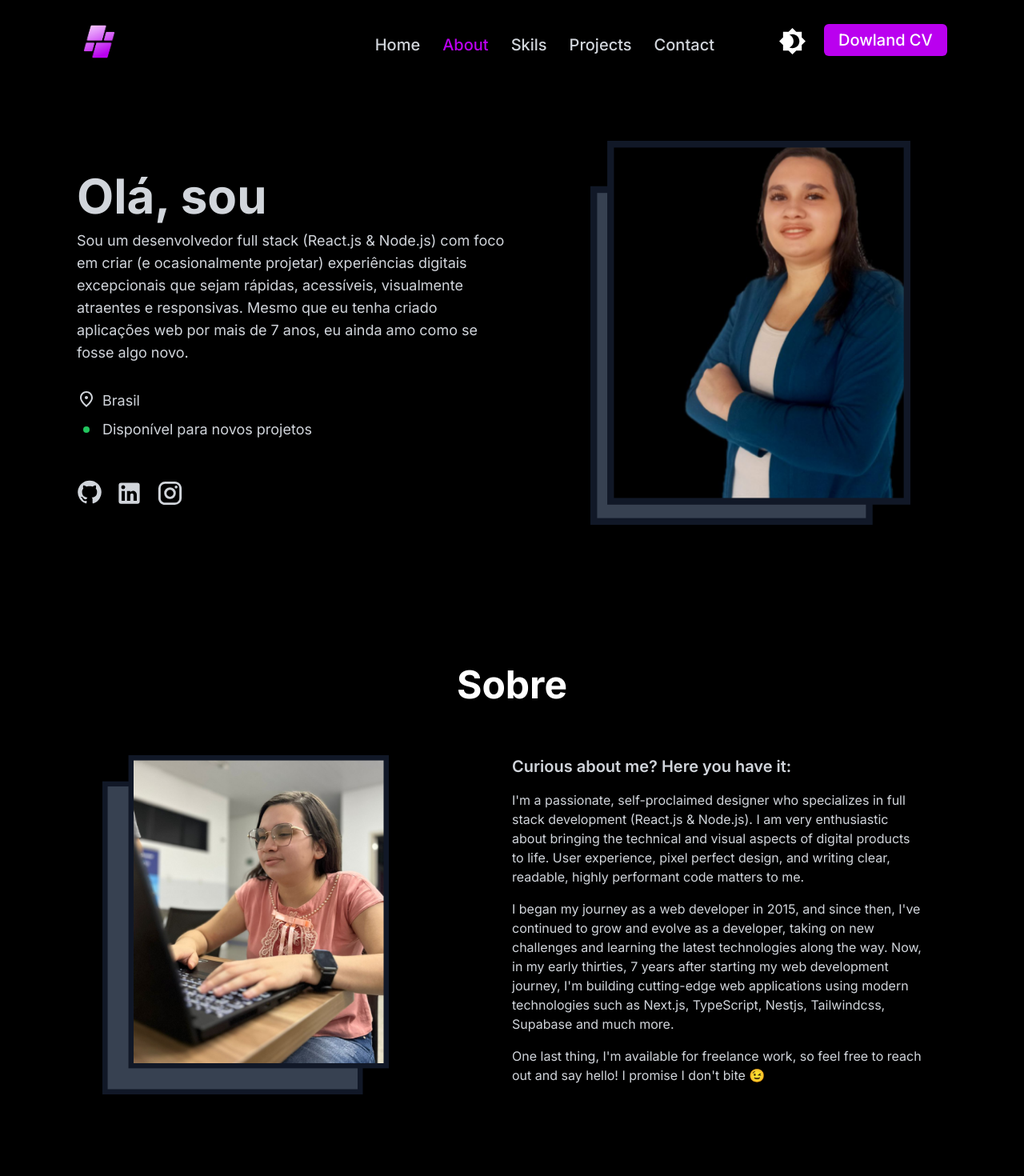
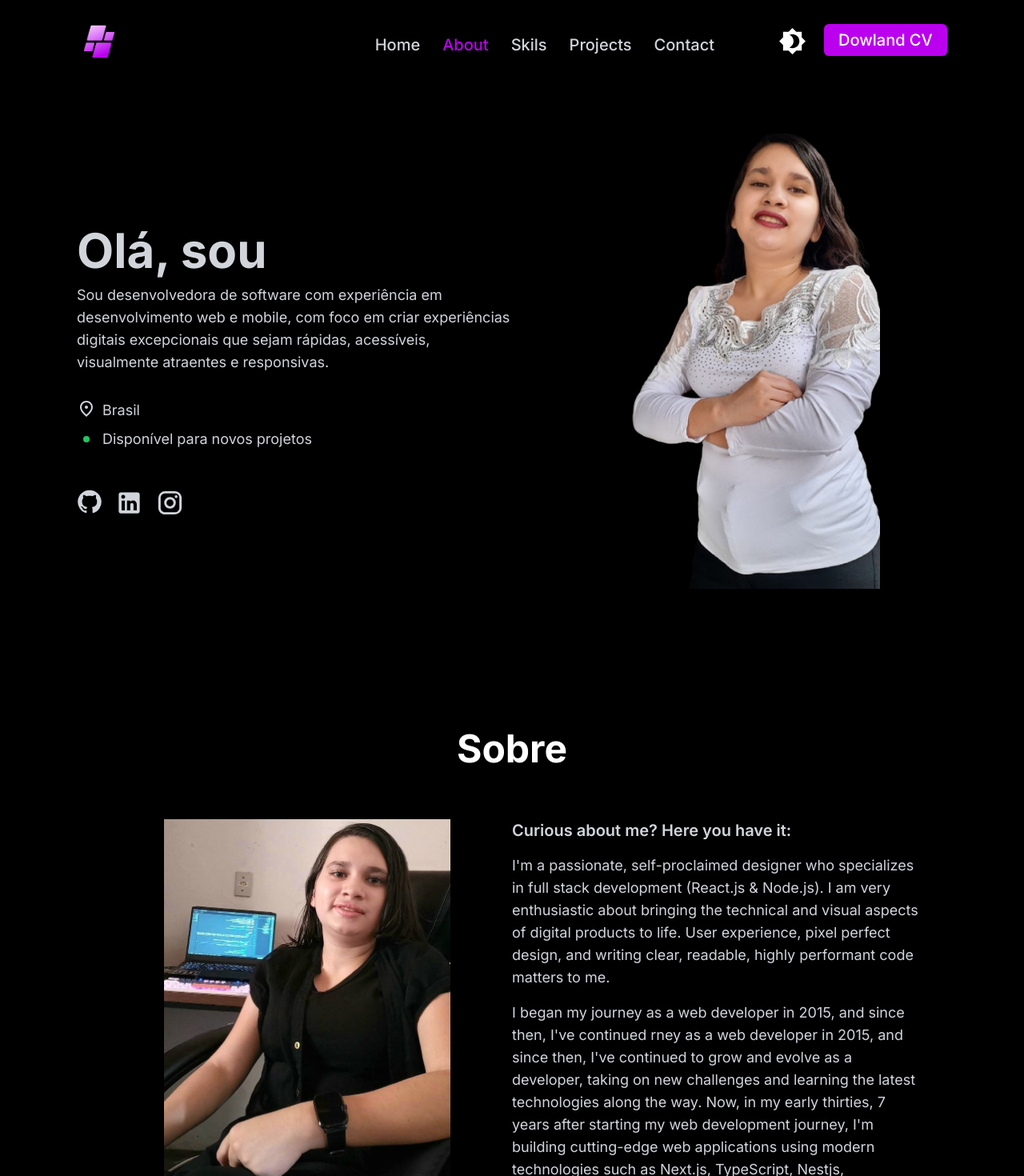
Before and after one commit to liviaaraujo-dev/livia-araujo, a React (Vite) app: page / in a window 1280 px wide. Shown: the top 1470 px of the page at 80% size. Built offline with nearby package versions, Linux system fonts and the light colour scheme.

Commit message:
about-home corrections

```diff
--- a/src/components/About.tsx
+++ b/src/components/About.tsx
@@ -1,20 +1,20 @@
-import foto2 from "../assets/foto2.png";
+import foto2 from "../assets/foto12.jpeg";
 
 
 export function About() {
     return (
         <section className="flex flex-col justify-center items-center pb-36 bg-white dark:bg-black text-[#4B5563] dark:text-[#D1D5DB]">
             <h2 className="text-3xl text-center lg:text-5xl font-bold text-black dark:text-white lg:text-start mt-8">Sobre</h2>
-            <div className="w-[80%] lg:flex lg:flex-row lg:mt-8">
+            <div className="w-[80%] lg:flex lg:flex-row lg:items-start lg:justify-end lg:mt-8">
 
-                <div className="flex justify-center mt-8 lg:w-[50%] lg:justify-start">
-                    <img src={foto2} alt=""  className="w-[70%]"/>
+                <div className="flex justify-center mt-8 lg:w-[50%]">
+                    <img src={foto2} alt=""  className=" h-[70%] lg:w-[70%]"/>
                 </div>
 
-                <div className="mt-4 flex flex-col gap-4 lg:w-[50%] lg:mt-8 ">
+                <div className="mt-4 flex flex-col text-lg gap-4 lg:w-[50%] lg:mt-8">
                     <h3 className="text-xl font-semibold">Curious about me? Here you have it:</h3>
                     <p>I'm a passionate, self-proclaimed designer who specializes in full stack development (React.js & Node.js). I am very enthusiastic about bringing the technical and visual aspects of digital products to life. User experience, pixel perfect design, and writing clear, readable, highly performant code matters to me.</p>
-                    <p>I began my journey as a web developer in 2015, and since then, I've continued to grow and evolve as a developer, taking on new challenges and learning the latest technologies along the way. Now, in my early thirties, 7 years after starting my web development journey, I'm building cutting-edge web applications using modern technologies such as Next.js, TypeScript, Nestjs, Tailwindcss, Supabase and much more.</p>
+                    <p>I began my journey as a web developer in 2015, and since then, I've continued rney as a web developer in 2015, and since then, I've continued  to grow and evolve as a developer, taking on new challenges and learning the latest technologies along the way. Now, in my early thirties, 7 years after starting my web development journey, I'm building cutting-edge web applications using modern technologies such as Next.js, TypeScript, Nestjs, Tailwindcss, Supabase and much more.</p>
                     <p>One last thing, I'm available for freelance work, so feel free to reach out and say hello! I promise I don't bite 😉</p>
                 </div>
 
--- a/src/components/Home.tsx
+++ b/src/components/Home.tsx
@@ -8,7 +8,7 @@ import InstagramIcon from '@mui/icons-material/Instagram';
 export function Home() {
     return (
         <section
-            className="pt-40 flex flex-col-reverse items-center justify-center text-lg font-sans bg-white pb-36 dark:bg-black text-[#4B5563] dark:text-[#D1D5DB] lg:flex-row lg:justify-start lg:px-24"
+            className="pt-28 lg:pt-40 flex flex-col-reverse items-center justify-center text-lg font-sans bg-white pb-36 dark:bg-black text-[#4B5563] dark:text-[#D1D5DB] lg:flex-row lg:justify-start lg:px-24"
         >
             <div className='w-4/5 lg:w-2/4'>
                 <h2 className="text-4xl lg:text-6xl font-bold lg:text-start mt-8">
@@ -22,7 +22,7 @@ export function Home() {
                             delaySpeed={1000} />
                     </span>
                 </h2>
-                <p className='mt-3'>Sou um desenvolvedor full stack (React.js & Node.js) com foco em criar (e ocasionalmente projetar) experiências digitais excepcionais que sejam rápidas, acessíveis, visualmente atraentes e responsivas. Mesmo que eu tenha criado aplicações web por mais de 7 anos, eu ainda amo como se fosse algo novo.</p>
+                <p className='mt-3'>Sou desenvolvedora de software com experiência em desenvolvimento web e mobile, com foco em criar experiências digitais excepcionais que sejam rápidas, acessíveis, visualmente atraentes e responsivas. </p>
                 <span className="flex gap-2 mt-8">
                     <FmdGoodOutlinedIcon />
                     <p>Brasil</p>
@@ -34,22 +34,22 @@ export function Home() {
                 </div>
 
                 <div className="flex gap-4 mt-12">
-                    <a href="">
+                    <a href="https://github.com/liviaaraujo-dev">
                         <GitHubIcon style={{ fontSize: 32 }} />
                     </a>
                     <a href="">
                         <LinkedInIcon style={{ fontSize: 35 }} />
 
                     </a>
-                    <a href="">
+                    <a href="https://instagram.com/liviaaraujo._?igshid=OGQ5ZDc2ODk2ZA==">
                         <InstagramIcon style={{ fontSize: 35 }} />
 
                     </a>
                 </div>
             </div>
 
-            <div className='flex items-center justify-center lg:w-[40%] lg:mt-4 lg:ml-20'>
-                <img src={foto1} alt="" className="h-[20rem] lg:h-[30rem]" />
+            <div className='flex items-center justify-center lg:w-[40%]  lg:ml-20'>
+                <img src={foto1} alt="" className="h-[26rem] lg:h-[36rem]" />
             </div>
         </section>
     );
```
Also changed, not shown: src/assets/foto1.png, src/assets/foto12.jpeg (added).
